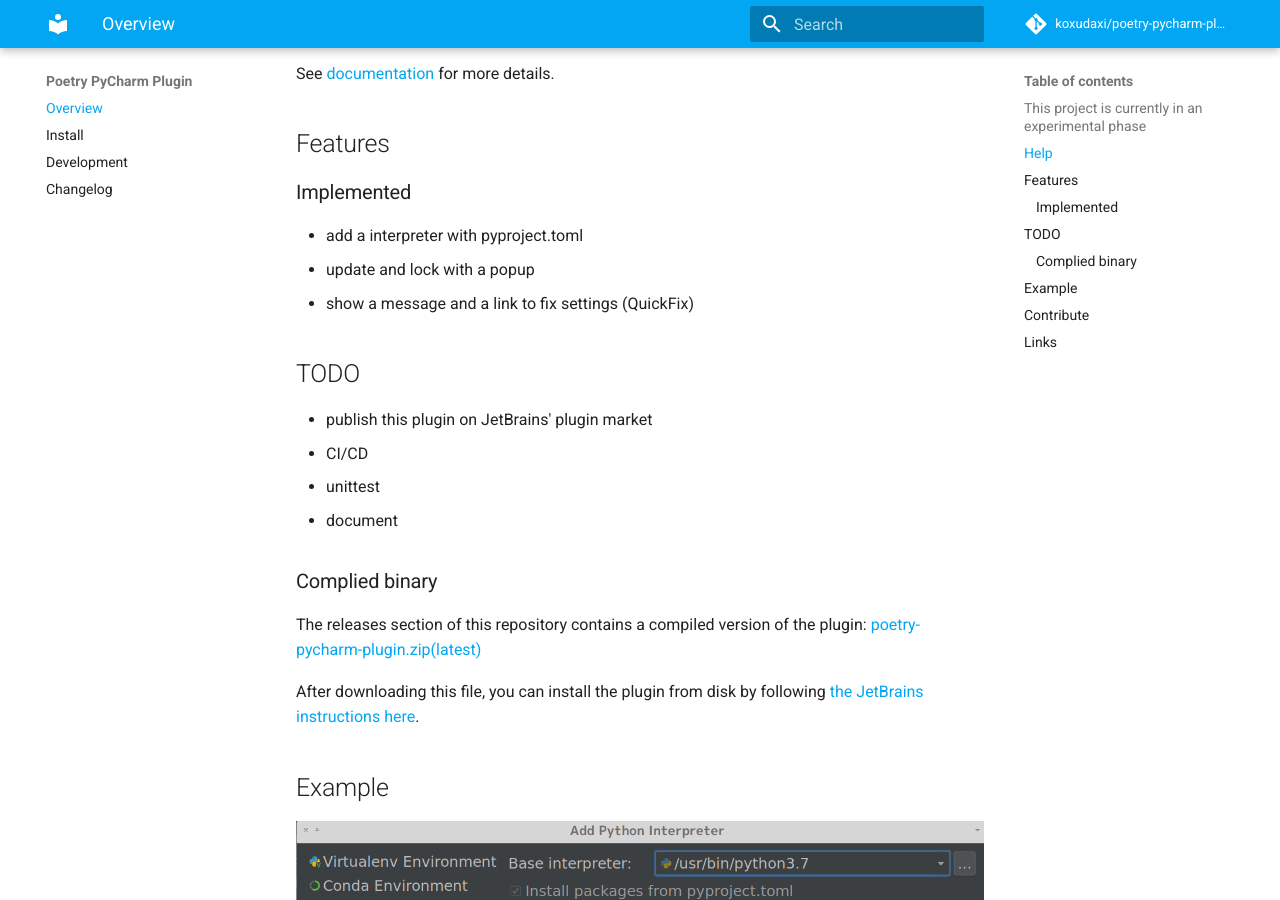
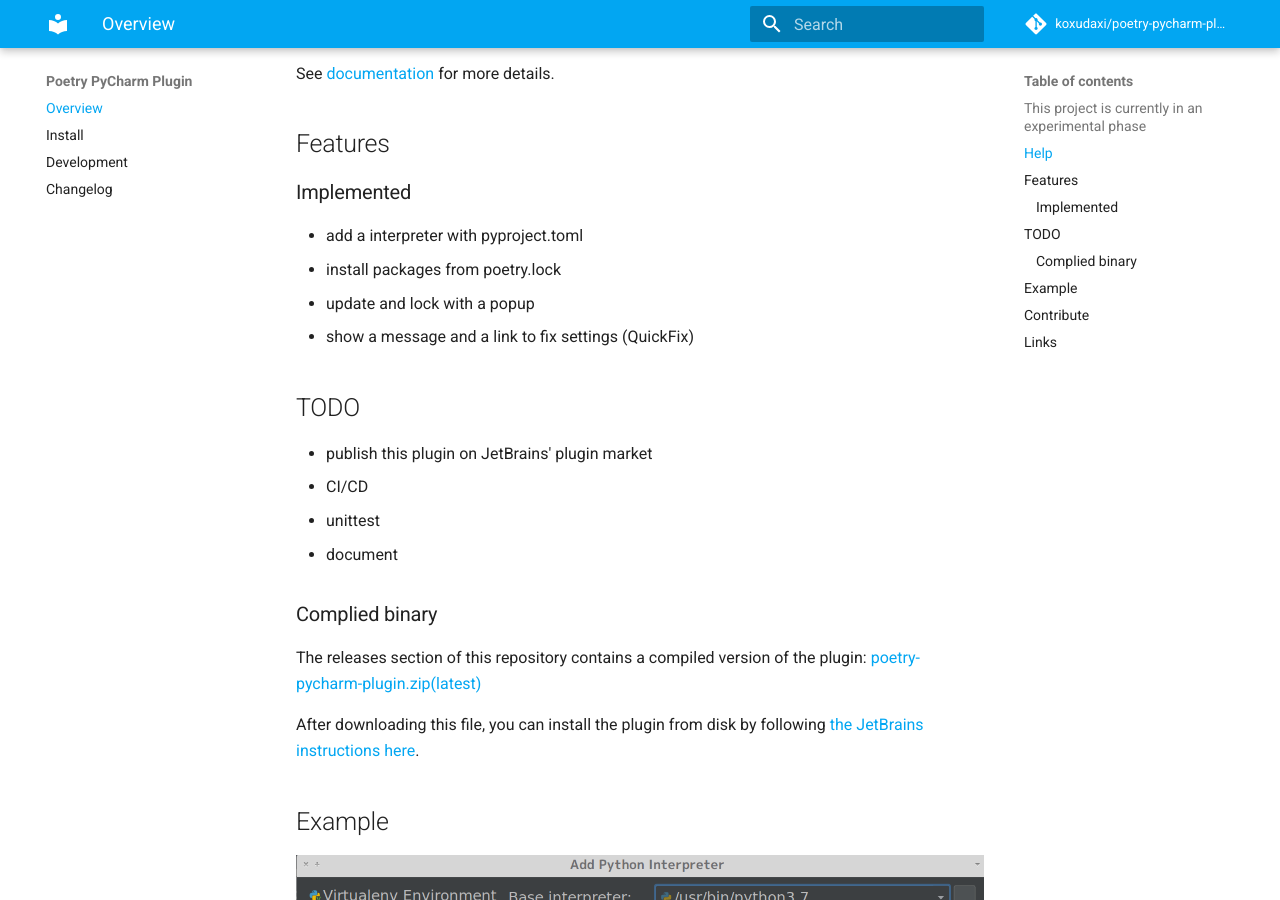
Before and after one commit to koxudaxi/poetry-pycharm-plugin, an MkDocs documentation site: the page built from docs/index.md, in a window 1280 px wide and 900 px high, scrolled down 354 px. Built offline with MkDocs 1.6.1 and Material for MkDocs 9.7.7, drawn with Linux system fonts in a browser that asks for light colours; comment, search, counter and statistics services are not loaded.

```diff
--- a/docs/index.md
+++ b/docs/index.md
@@ -14,6 +14,7 @@ See [documentation](https://koxudaxi.github.io/poetry-pycharm-plugin/) for more
 ##  Features
 ### Implemented
 - add a interpreter with pyproject.toml
+- install packages from poetry.lock
 - update and lock with a popup
 - show a message and a link to fix settings (QuickFix)
 
```
Also changed, not shown: README.md (+1 -0 lines).
